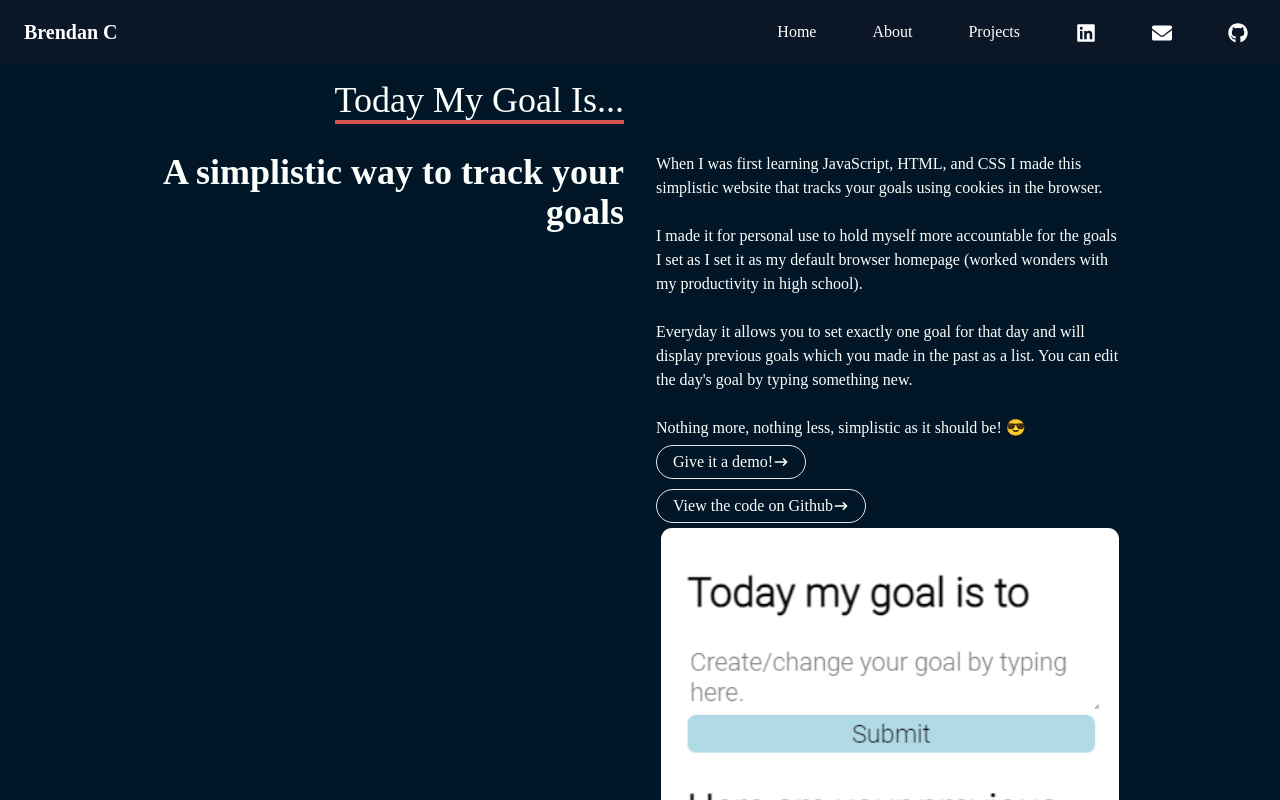
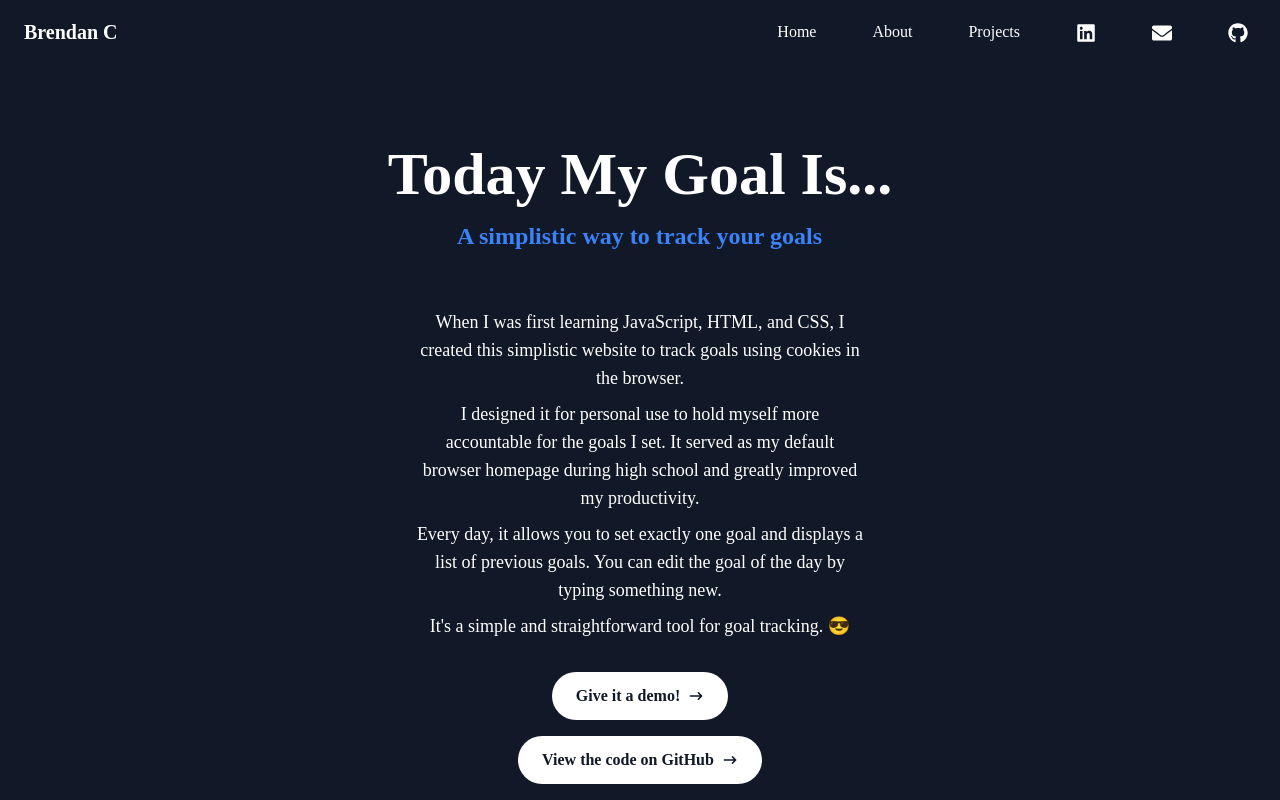
Before and after one commit to BChharaw/BChharaw.github.io, a React (Create React App) app: page /#/projects/goalfortheday in a window 1280 px wide. Shown: the top 800 px of the page. Built offline with nearby package versions, Linux system fonts and the light colour scheme.

Commit message:
design changes

```diff
--- a/src/components/Projects-Estimator.jsx
+++ b/src/components/Projects-Estimator.jsx
@@ -1,75 +1,52 @@
-import React from "react";
-import { HiArrowNarrowRight } from "react-icons/hi";
-import estimator from "../assets/CarEstimatorModel.png";
-import specs from "../assets/Spec-car-data.png";
+import React from 'react';
+import { HiArrowNarrowRight } from 'react-icons/hi';
+import estimator from '../assets/CarEstimatorModel.png';
+import specs from '../assets/Spec-car-data.png';
+
 const ProjectsEstimator = () => {
   return (
-    <div
-      name="estimating the value of a car with AI"
-      className="w-full bg-[#011627] pt-[80px] text-[#fdfffc]"
-    >
-      <div className="flex flex-col justify-center items-center w-full">
-        <div className="max-w-[1000px] w-full px-4 grid grid-cols-2 gap-8">
-          <div className="sm:text-right pb-8">
-            <p className="text-4xl inline border-b-4 border-[#D45550] text-left">
+    <div className="bg-gray-900 text-white bg-cover bg-fixed bg-center pt-32 pb-20">
+      <div className="container mx-auto px-6 sm:px-8 flex flex-col justify-center h-full">
+        <div className="max-w-3xl mx-auto text-center">
+          <p className="text-4xl sm:text-6xl font-bold mt-4">
             Car Value Estimator
           </p>
-          </div>
-          <div></div>
-        </div>
-        <div className="max-w-[1000px] w-full px-4 grid sm:grid-cols-2 gap-8">
-          <div className="text-4xl font-bold sm:text-right">
-            <p>A linear regression model in TensorFlow</p>
-          </div>
-          <div>
-            <p className="pb-[5px]">
-              This is a linear regression model which uses data regarding
-              mileage, engine power, transmission and other technical details to
-              estimate the value of an car. This was done using the{" "}
+          <p className="text-lg sm:text-2xl font-bold text-blue-500 mt-4">
+            A linear regression model in TensorFlow
+          </p>
+          <p className="text-base sm:text-lg max-w-md mx-auto mt-6">
+            This is a linear regression model that uses data regarding mileage, engine power, transmission, and other technical details to estimate the value of a car. The model was trained using the{' '}
             <a
               className="font-bold underline"
               href="https://www.kaggle.com/datasets/nehalbirla/vehicle-dataset-from-cardekho"
+              target="_blank"
+              rel="noopener noreferrer"
             >
               CarDehko vehicle dataset
-              </a>
-              .<br></br>
+            </a>.
+          </p>
           <img
-              className="w-full p-[5px] pb-[5px] rounded-2xl"
+            className="max-w-full mx-auto mt-8 rounded-2xl"
             src={estimator}
             alt="image of my today my goal is website"
-            ></img>
-              <br></br> Data for this model was cleaned using Google Sheets and
-              overall this project was fun in the making even though the
-              accuracy wasn't as high as I would've liked and when I tried to optimize for loss it got
-              worse. This is mainly due to there being extreme outliers in the
-              dataset (ie. two cars of very similar make a model could sell for
-              $300 or $8000 respectively due to one being esentially scrap metal
-              and undrivable whereas the other was in excellent condition).
-              <br></br>
-              <a className="p-[15px]" target="_blank" href="https://github.com/BChharaw/CarValueEstimator">
-              <button className="p-[10px] text-[#fdfffc] hover:bg-[#D45550] border-[1px] px-4 py-1 flex items-center rounded-full ">
-              View the code on Github
-              <HiArrowNarrowRight />
+          />
+          <p className="text-base sm:text-lg max-w-md mx-auto mt-6">
+            Data for this model was cleaned using Google Sheets, and overall, this project was fun to work on. Although the accuracy wasn't as high as I would have liked, it was challenging due to extreme outliers in the dataset. For example, two cars of very similar make and model could sell for $300 or $8000, respectively, due to one being essentially scrap metal and undrivable while the other was in excellent condition.
+          </p>
+          <a href="https://github.com/BChharaw/CarValueEstimator" target="_blank" rel="noopener noreferrer">
+            <button className="font-bold px-6 py-3 rounded-full bg-white text-gray-900 hover:bg-gray-700 hover:text-white duration-300 ease-in-out flex items-center mt-8 mx-auto">
+              View the code on GitHub
+              <HiArrowNarrowRight className="ml-2" />
             </button>
           </a>
           <img
-              className="w-full p-[5px] rounded-2xl"
+            className="max-w-full mx-auto mt-8 rounded-2xl"
             src={specs}
             alt="image of my today my goal is website"
-            ></img>
-              <br></br> In the future I may use some Google Sheets wizardry to
-              clean up the outliers, but for now I'm focussing on other more
-              complex machine learning projects such as a convolutional neural
-              network that extrapolates edges to an landscape image which don't
-              exist the original image. (Coming soon!) 🌆{" "}
-<br></br>
-
+          />
+          <p className="text-base sm:text-lg max-w-md mx-auto mt-6">
+            In the future, I may use some Google Sheets wizardry to clean up the outliers. For now, I'm focusing on other more complex machine learning projects. (Coming soon!)
           </p>
-            <div className="p-[10px]">
-
-            </div>
-
-          </div>
         </div>
       </div>
     </div>
--- a/src/components/Projects-Gantry.jsx
+++ b/src/components/Projects-Gantry.jsx
@@ -1,52 +1,45 @@
-import React from "react";
-import { HiArrowNarrowRight } from "react-icons/hi";
-import gantrymotion from "../assets/gantrymotion.mp4";
-import gantry from "../assets/frontgantry.jpg";
+import React from 'react';
+import { HiArrowNarrowRight } from 'react-icons/hi';
+import gantrymotion from '../assets/gantrymotion.mp4';
+import gantry from '../assets/frontgantry.jpg';
+
 const ProjectsGantry = () => {
   return (
-        <div
-          name="high precision gantry"
-          className="w-full bg-[#011627] pt-[80px] text-[#fdfffc]"
-        >
-          <div className="flex flex-col justify-center items-center w-full">
-            <div className="max-w-[1000px] w-full px-4 grid grid-cols-2 gap-8">
-              <div className="sm:text-right pb-8">
-                <p className="text-4xl inline border-b-4 border-[#D45550] text-left">
+    <div className="bg-gray-900 text-white bg-cover bg-fixed bg-center pt-32 pb-20">
+      <div className="container mx-auto px-6 sm:px-8 flex flex-col justify-center h-full">
+        <div className="max-w-3xl mx-auto text-center">
+          <p className="text-4xl sm:text-6xl font-bold mt-4">
             Keyboard Typing Gantry
           </p>
-              </div>
-              <div></div>
-            </div>
-            <div className="max-w-[1000px] w-full px-4 grid sm:grid-cols-2 gap-8">
-              <div className="text-4xl font-bold sm:text-right">
-                <p>C using RobotC library</p>
-              </div>
-              <div>
-                <p className="pb-[5px]">
-                  For our final MTE 100 design course, three classmates and I designed a high precision 2-axis gantry designed to type on a keyboard.<br></br>
-                  <br></br> Using an array of sensors to interact with the environment it could send SMS texts (by navigating the TextNow desktop interface) with a couple extra easter eggs thrown in too! 🐣🐰<br></br>
-                  <br></br> The final prototype could accurately actuate any desired key on the keyboard with a precision of +/- 5mm once calibrated!<br></br>
+          <p className="text-lg sm:text-2xl font-bold text-blue-500 mt-4">
+            C using RobotC library
+          </p>
+          <p className="text-base sm:text-lg max-w-md mx-auto mt-6">
+            For our final MTE 100 design course, three classmates and I designed a high precision 2-axis gantry designed to type on a keyboard.
+            Using an array of sensors to interact with the environment, it could send SMS texts (by navigating the TextNow desktop interface) with a couple of extra easter eggs thrown in too! 🐣🐰
+            The final prototype could accurately actuate any desired key on the keyboard with a precision of +/- 5mm once calibrated!
+          </p>
+          <div className="mt-8 mx-auto max-w-lg">
             <video className="w-full p-[5px] rounded-2xl" controls>
               <source src={gantrymotion} type="video/mp4" />
             </video>
-                  <a className="p-[15px]"  target="_blank" href="https://github.com/BChharaw/HighPrecisionGantry">
-              <button className="p-[10px] text-[#fdfffc] hover:bg-[#D45550] border-[1px] px-4 py-1 flex items-center rounded-full ">
-              View the code on Github
-              <HiArrowNarrowRight />
+          </div>
+          <div className="mt-8 flex justify-center">
+            <a href="https://github.com/BChharaw/HighPrecisionGantry" target="_blank" rel="noopener noreferrer">
+              <button className="font-bold px-6 py-3 rounded-full bg-white text-gray-900 hover:bg-gray-700 hover:text-white duration-300 ease-in-out flex items-center">
+                View the code on GitHub
+                <HiArrowNarrowRight className="ml-2" />
               </button>
-            </a><br></br>This is what the final version of our prototype looked liked, with the sensor array being shown to the left and right of the EV3 brick.
-
-                  <img
-              className="w-full p-[5px] rounded-2xl"
-              src={gantry}
-              alt="conveyor setup used"
-            ></img>
+            </a>
+          </div>
+          <p className="text-base sm:text-lg max-w-md mx-auto mt-6">
+            This is what the final version of our prototype looked like, with the sensor array being shown to the left and right of the EV3 brick.
           </p>
-              </div>
+          <img className="max-w-full mx-auto mt-8 rounded-2xl" src={gantry} alt="conveyor setup used" />
         </div>
       </div>
     </div>
   );
-}
+};
 
-export default ProjectsGantry
+export default ProjectsGantry;
--- a/src/components/Projects-Goal.jsx
+++ b/src/components/Projects-Goal.jsx
@@ -1,59 +1,62 @@
 import React from "react";
 import { HiArrowNarrowRight } from "react-icons/hi";
+import Typewriter from "typewriter-effect";
 import MYGOAL from "../assets/goals-as-list.png";
+
 const ProjectsGoal = () => {
   return (
-    <div
-    name="Project about a simple website with cookies"
-    className="w-full bg-[#011627] pt-[80px] text-[#fdfffc]"
-  >
-    <div className="flex flex-col justify-center items-center w-full">
-      <div className="max-w-[1000px] w-full px-4 grid grid-cols-2 gap-8">
-        <div className="sm:text-right pb-8">
-          <p className="text-4xl inline border-b-4 border-[#D45550] text-left">
+    <div className="bg-gray-900 text-white bg-cover bg-fixed bg-center pt-32 pb-20">
+      <div className="container mx-auto px-6 sm:px-8 flex flex-col justify-center h-full">
+        <div className="max-w-3xl mx-auto text-center">
+          <p className="text-4xl sm:text-6xl font-bold mt-4">
             Today My Goal Is...
           </p>
-        </div>
-        <div></div>
-      </div>
-      <div className="max-w-[1000px] w-full px-4 grid sm:grid-cols-2 gap-8">
-        <div className="text-4xl font-bold sm:text-right">
-          <p>A simplistic way to track your goals</p>
-
-
-        </div>
-        <div>
-          <p className="pb-[5px]">
-            When I was first learning JavaScript, HTML, and CSS I made this
-            simplistic website that tracks your goals using cookies in the
-            browser. <br></br>
-            <br></br> I made it for personal use to hold myself more
-            accountable for the goals I set as I set it as my default browser
-            homepage (worked wonders with
-            my productivity in high school). <br></br>
-            <br></br> Everyday it allows you to set exactly one goal for that
-            day and will display previous goals which you made in the past as
-            a list. You can edit the day's goal by typing something new. <br></br><br></br>Nothing more, nothing less, simplistic as it should be! 😎{" "}
+          <p className="text-lg sm:text-2xl font-bold text-blue-500 mt-4">
+            <div className="h-16">
+              <Typewriter
+                options={{
+                  strings: [
+                    "A simplistic way to track your goals",
+                  ],
+                  autoStart: true,
+                  loop: true,
+                  cursor: "",
+                }}
+              />
+            </div>
           </p>
-      <a href="https://mygoalfortoday.brenc.repl.co/" target="_blank"><button className="p-[10px] text-[#fdfffc] hover:bg-[#D45550] border-[1px] px-4 py-1 flex items-center rounded-full ">
-            Give it a demo!
-            <HiArrowNarrowRight />
-          </button></a>
-          <div className="p-[5px]"></div>
-          <a  target="_blank" href="https://github.com/BChharaw/GoalTracker">
-              <button className="p-[10px] text-[#fdfffc] hover:bg-[#D45550] border-[1px] px-4 py-1 flex items-center rounded-full ">
-              View the code on Github
-              <HiArrowNarrowRight />
-            </button>
+          <p className="text-base sm:text-lg max-w-md mx-auto mt-6">
+            When I was first learning JavaScript, HTML, and CSS, I created this simplistic website to track goals using cookies in the browser.
+          </p>
+          <p className="text-base sm:text-lg max-w-md mx-auto mt-2">
+            I designed it for personal use to hold myself more accountable for the goals I set. It served as my default browser homepage during high school and greatly improved my productivity.
+          </p>
+          <p className="text-base sm:text-lg max-w-md mx-auto mt-2">
+            Every day, it allows you to set exactly one goal and displays a list of previous goals. You can edit the goal of the day by typing something new.
+          </p>
+          <p className="text-base sm:text-lg max-w-md mx-auto mt-2">
+            It's a simple and straightforward tool for goal tracking. 😎
+          </p>
+          <div className="mt-8 flex justify-center">
+            <a href="https://mygoalfortoday.brenc.repl.co/" target="_blank" rel="noopener noreferrer">
+              <button className="font-bold px-6 py-3 rounded-full bg-white text-gray-900 hover:bg-gray-700 hover:text-white duration-300 ease-in-out flex items-center">
+                Give it a demo!
+                <HiArrowNarrowRight className="ml-2" />
+              </button>
             </a>
-          <img className = "w-full p-[5px] rounded-2xl" src={MYGOAL} alt="image of my today my goal is website"></img>
-
+          </div>
+          <div className="mt-4 flex justify-center">
+            <a href="https://github.com/BChharaw/GoalTracker" target="_blank" rel="noopener noreferrer">
+              <button className="font-bold px-6 py-3 rounded-full bg-white text-gray-900 hover:bg-gray-700 hover:text-white duration-300 ease-in-out flex items-center">
+                View the code on GitHub
+                <HiArrowNarrowRight className="ml-2" />
+              </button>
+            </a>
+          </div>
+          <img className="max-w-full mx-auto mt-8 rounded-2xl" src={MYGOAL} alt="image of my today my goal is website" />
         </div>
       </div>
-
-
     </div>
-  </div>
   );
 };
 
--- a/src/components/Projects-UVCclean.jsx
+++ b/src/components/Projects-UVCclean.jsx
@@ -1,58 +1,56 @@
-import React from 'react'
-import uvcc from "../assets/in-tank.jpg";
-import { HiArrowNarrowRight } from "react-icons/hi";
-import withwater from "../assets/flowing-water.jpg";
+import React from 'react';
+import { HiArrowNarrowRight } from 'react-icons/hi';
+import Typewriter from 'typewriter-effect';
+import uvcc from '../assets/in-tank.jpg';
+import withwater from '../assets/flowing-water.jpg';
 import uvlight from '../assets/uv-light-on.jpg';
+
 const ProjectsUVCclean = () => {
   return (
-    <div
-    name="autonomous water disinfection"
-    className="w-full bg-[#011627] pt-[80px] text-[#fdfffc]"
-  >
-    <div className="flex flex-col justify-center items-center w-full">
-      <div className="max-w-[1000px] w-full px-4 grid grid-cols-2 gap-8">
-        <div className="sm:text-right pb-8">
-          <p className="text-4xl inline border-b-4 border-[#D45550] text-left">
+    <div className="bg-gray-900 text-white bg-cover bg-fixed bg-center pt-32 pb-20">
+      <div className="container mx-auto px-6 sm:px-8 flex flex-col justify-center h-full">
+        <div className="max-w-3xl mx-auto text-center">
+          <p className="text-4xl sm:text-6xl font-bold mt-4">
             The Ultraviolet Conduit Cell (UVCC)
           </p>
-        </div>
-        <div></div>
-      </div>
-      <div className="max-w-[1000px] w-full px-4 grid sm:grid-cols-2 gap-8">
-        <div className="text-4xl font-bold sm:text-right">
-          <p>Autonomous Water Disinfection</p>
-
-
-        </div>
-        <div>
-          <p className="pb-[5px]">
-          As a part of a four month design challenge by presented by Professional Engineers Ontario, four friends and I developed an autonomous water disinfection system 💧. I designed a fully responsive website using Bootstrap, HTML, CSS and JavaScript to describe my role in this project check it out at the link below!.
-{" "}
+          <p className="text-lg sm:text-2xl font-bold text-blue-500 mt-4">
+            <div className="h-16">
+              <Typewriter
+                options={{
+                  strings: ['Autonomous Water Disinfection'],
+                  autoStart: true,
+                  loop: true,
+                  cursor: '',
+                }}
+              />
+            </div>
           </p>
-          <div className="p-[10px]">
-      <a href="https://theuvcc.brenc.repl.co/" target="_blank"><button className="p-[10px] text-[#fdfffc] hover:bg-[#D45550] border-[1px] px-4 py-1 flex items-center rounded-full ">
-            Take a peek!
-            <HiArrowNarrowRight />
-          </button></a>
-          <a className="p-[15px]"  target="_blank" href="https://github.com/BChharaw/AutonomousWaterDisinfection">
-              <button className="p-[10px] text-[#fdfffc] hover:bg-[#D45550] border-[1px] px-4 py-1 flex items-center rounded-full ">
-              View the code on Github
-              <HiArrowNarrowRight />
-            </button>
+          <p className="text-base sm:text-lg max-w-md mx-auto mt-6">
+            As part of a four-month design challenge presented by Professional Engineers Ontario, I worked with four friends to develop an autonomous water disinfection system 💧. I designed a fully responsive website using Bootstrap, HTML, CSS, and JavaScript to describe my role in this project. Check it out at the link below!
+          </p>
+          <div className="mt-8 flex justify-center">
+            <a href="https://theuvcc.brenc.repl.co/" target="_blank" rel="noopener noreferrer">
+              <button className="font-bold px-6 py-3 rounded-full bg-white text-gray-900 hover:bg-gray-700 hover:text-white duration-300 ease-in-out flex items-center">
+                Take a peek!
+                <HiArrowNarrowRight className="ml-2" />
+              </button>
             </a>
           </div>
-          <img className = "w-full p-[5px] rounded-2xl" src={uvcc} alt="image of my today my goal is website"></img>
-          <img className = "w-full p-[5px] rounded-2xl" src={withwater} alt="image of my today my goal is website"></img>
-          <img className = "w-full p-[5px] rounded-2xl" src={uvlight} alt="image of my today my goal is website"></img>
-
+          <div className="mt-4 flex justify-center">
+            <a href="https://github.com/BChharaw/AutonomousWaterDisinfection" target="_blank" rel="noopener noreferrer">
+              <button className="font-bold px-6 py-3 rounded-full bg-white text-gray-900 hover:bg-gray-700 hover:text-white duration-300 ease-in-out flex items-center">
+                View the code on GitHub
+                <HiArrowNarrowRight className="ml-2" />
+              </button>
+            </a>
+          </div>
+          <img className="max-w-full mx-auto mt-8 rounded-2xl" src={uvcc} alt="image of the UVCC system in a tank" />
+          <img className="max-w-full mx-auto mt-8 rounded-2xl" src={withwater} alt="image of water flowing" />
+          <img className="max-w-full mx-auto mt-8 rounded-2xl" src={uvlight} alt="image of UV light in operation" />
         </div>
       </div>
+    </div>
+  );
+};
 
-
-    </div>
-  </div>
-
-  )
-}
-
-export default ProjectsUVCclean
+export default ProjectsUVCclean;
--- a/src/components/Projects.jsx
+++ b/src/components/Projects.jsx
@@ -6,6 +6,8 @@ import Gantry from "../assets/keyboard-typer.gif";
 import TFLRestimator from "../assets/CarEstimatorModel.png";
 import { Link } from "react-router-dom";
 import comingsoon from "../assets/comingsoon.jpg";
+import torqueoptimizer from "../assets/torqueoptimizer.png";
+import robot from "../assets/robot.png"
 const Projects = () => {
   return (
 
@@ -16,7 +18,7 @@ const Projects = () => {
           <div className="hover:bg-gray-700 transition duration-300 ease-in-out bg-gray-800 rounded-lg shadow-lg overflow-hidden">
             <div
               className="w-full h-56 bg-center bg-cover"
-              style={{ backgroundImage: `url(${comingsoon})` }}
+              style={{ backgroundImage: `url(${robot})` }}
               alt="underconstruction"
             ></div>
             <div className="p-4">
@@ -30,7 +32,7 @@ const Projects = () => {
           <div className="hover:bg-gray-700 transition duration-300 ease-in-out bg-gray-800 rounded-lg shadow-lg overflow-hidden">
             <div
               className="w-full h-56 bg-center bg-cover"
-              style={{ backgroundImage: `url(${comingsoon})` }}
+              style={{ backgroundImage: `url(${torqueoptimizer})` }}
               alt="underconstruction"
             ></div>
             <div className="p-4">
```
Also changed, not shown: src/components/Navbar.jsx (+10 -28 lines), src/assets/robot.png (added), src/assets/torqueoptimizer.png (added). Lines whose indentation alone changed are shown as unchanged.
